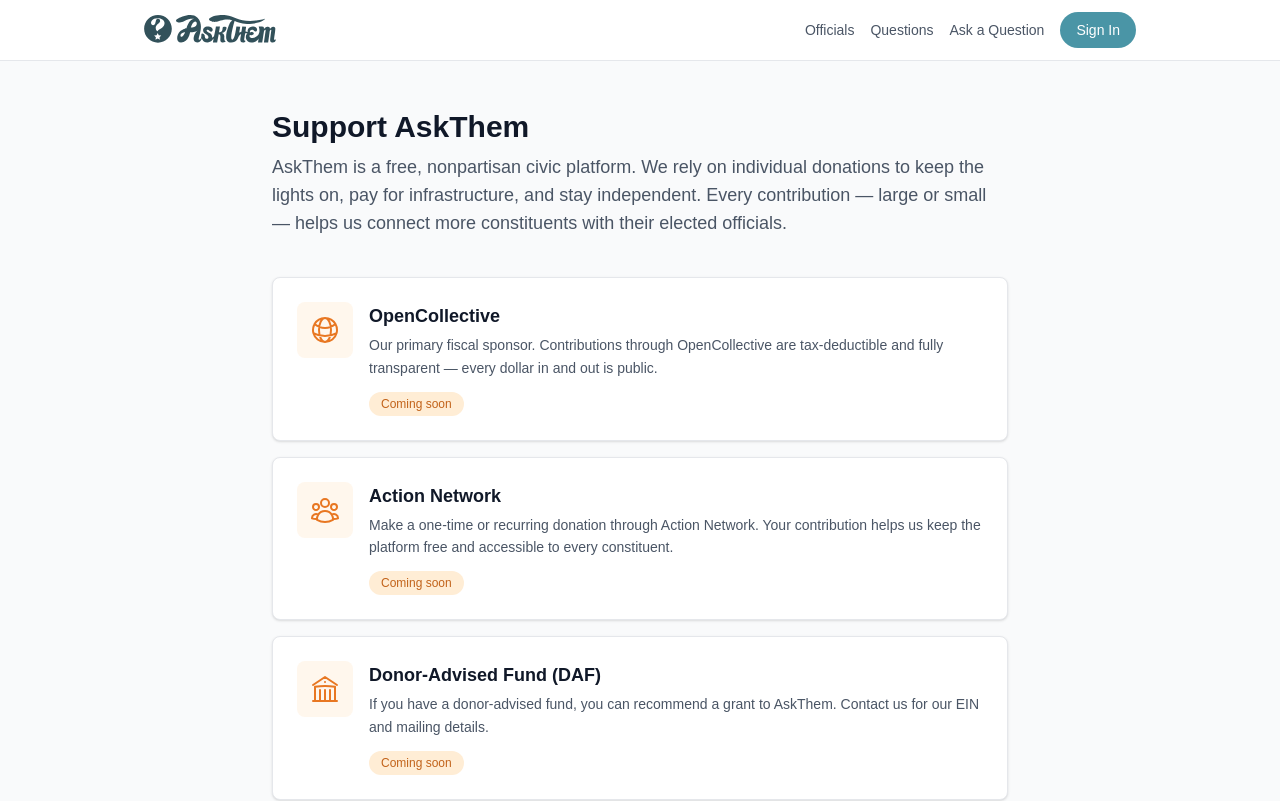
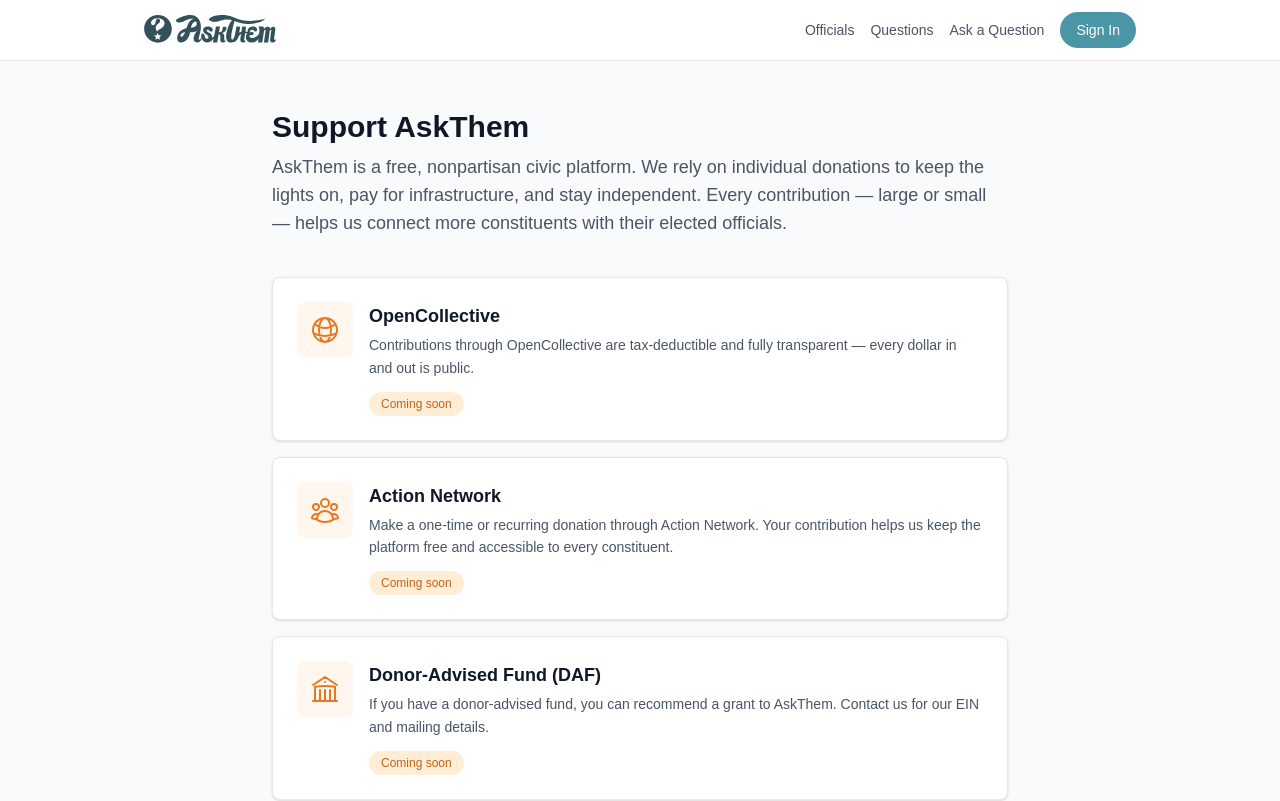
Before and after one commit to opengovernment/askthem, a Next.js app: page /donate in a window 1280 px wide. Shown: the top 801 px of the page. Built offline with nearby package versions, Linux system fonts and the light colour scheme; no server answers; the database is empty.

Commit message:
Remove fiscal sponsor sentence from OpenCollective on /donate
https://claude.ai/code/session_01VrJLtmPXsg8gKL8WxYDYjn

```diff
--- a/src/app/donate/page.tsx
+++ b/src/app/donate/page.tsx
@@ -10,7 +10,7 @@ const channels = [
   {
     name: "OpenCollective",
     description:
-      "Our primary fiscal sponsor. Contributions through OpenCollective are tax-deductible and fully transparent — every dollar in and out is public.",
+      "Contributions through OpenCollective are tax-deductible and fully transparent — every dollar in and out is public.",
     cta: "Coming soon",
     icon: (
       <svg xmlns="http://www.w3.org/2000/svg" viewBox="0 0 24 24" fill="none" stroke="currentColor" strokeWidth={1.5} className="h-8 w-8 text-orange-600">
```
